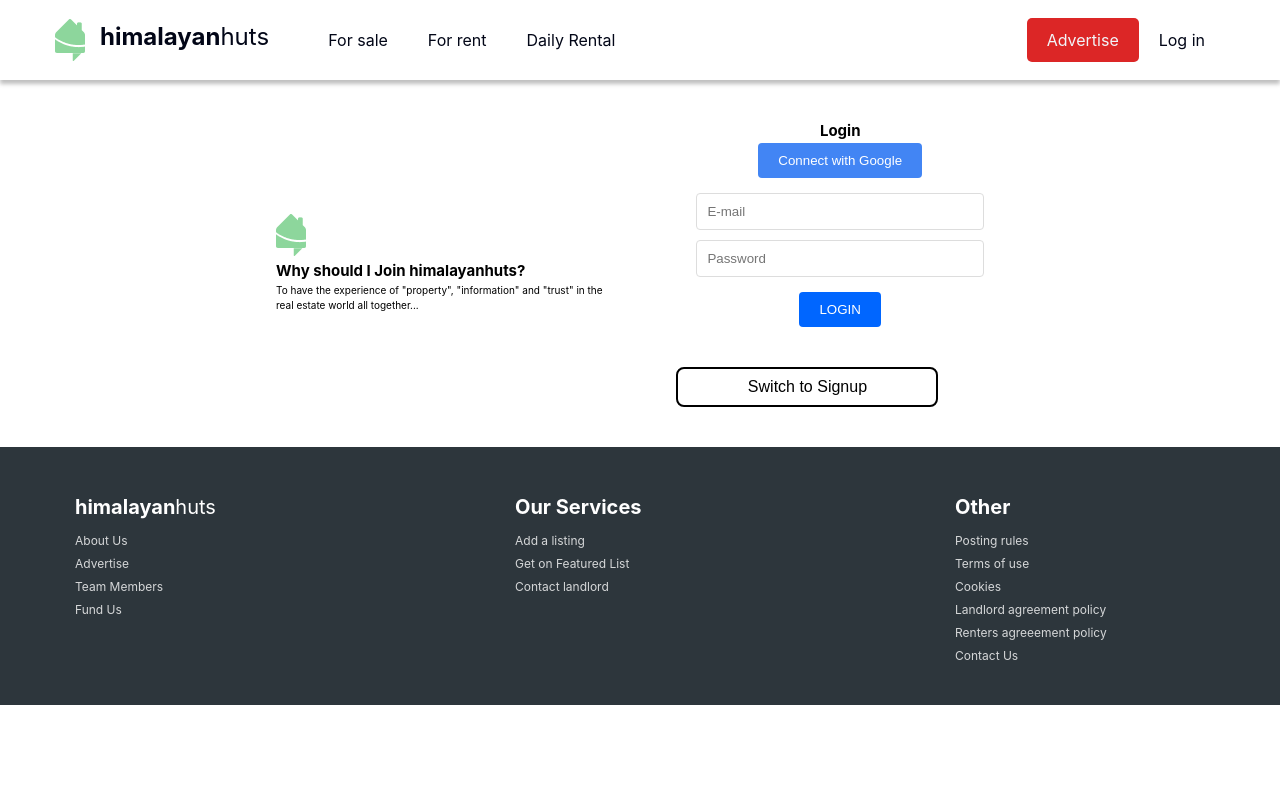
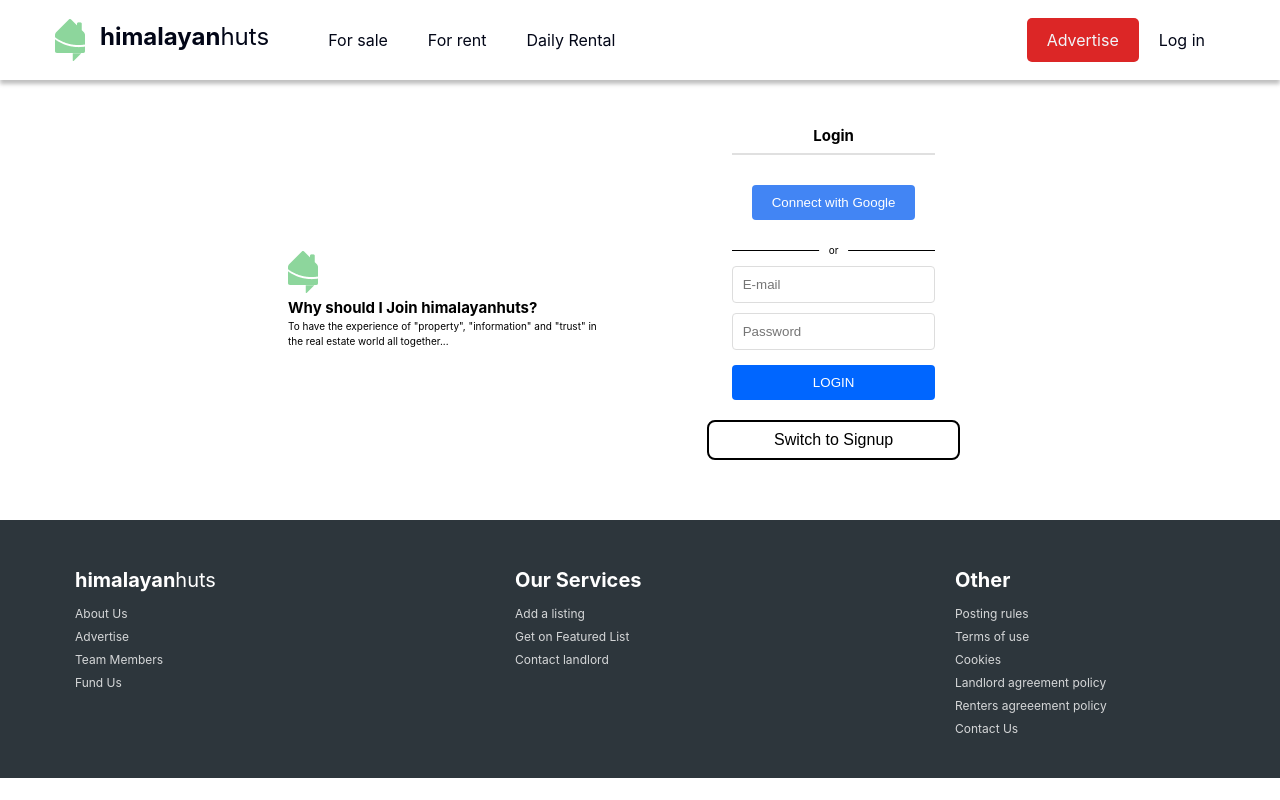
Before and after one commit to developedby-sam/himalayan-huts, a React (Vite) app: page /auth in a window 1280 px wide. Built offline with nearby package versions, Linux system fonts and the light colour scheme.

Commit message:
added login section

```diff
--- a/src/components/loginandsignup/login.component.jsx
+++ b/src/components/loginandsignup/login.component.jsx
@@ -4,9 +4,13 @@ import "./loginsignup.styles.scss";
 const Login = () => {
 	return (
 		<div className='auth__login'>
-			<h2>Login</h2>
+			<h2 className='auth__header'>Login</h2>
 
 			<button className='auth__google-btn'>Connect with Google</button>
+
+			<div className='auth__divider'>
+				<span>or</span>
+			</div>
 
 			<input type='email' placeholder='E-mail' className='auth__input' />
 			<input type='password' placeholder='Password' className='auth__input' />
--- a/src/components/loginandsignup/loginsignup.styles.scss
+++ b/src/components/loginandsignup/loginsignup.styles.scss
@@ -1,8 +1,17 @@
 .auth__signup, .auth__login {
     display: flex;
     flex-direction: column;
-    align-items: center;
-    padding: 20px;
+
+}
+
+.auth__header {
+    font-size: 1.5rem;
+    font-weight: bold;
+    padding: 0.5rem 0;
+    margin-bottom: 1rem;
+    text-align: center;
+    border-bottom: 2px solid #e0e0e0;
+    width: 100%;
 }
 
 .auth__google-btn {
@@ -12,7 +21,8 @@
     border-radius: 4px;
     cursor: pointer;
     border: none;
-    margin-bottom: 10px;
+    margin: 20px;
+
 }
 
 .auth__divider {
--- a/src/components/loginandsignup/signup.component.jsx
+++ b/src/components/loginandsignup/signup.component.jsx
@@ -4,7 +4,7 @@ import "./loginsignup.styles.scss";
 const Signup = () => {
 	return (
 		<div className='auth__signup'>
-			<h2>Sign Up</h2>
+			<h2 className='auth__header'>Sign Up</h2>
 
 			<button className='auth__google-btn'>Connect with Google</button>
 
--- a/src/pages/auth/auth.styles.scss
+++ b/src/pages/auth/auth.styles.scss
@@ -2,6 +2,7 @@
     display: flex;
     align-items: center;
     justify-content: center;
+    margin: 2rem;
 }
 .auth {
     display: flex;
@@ -24,6 +25,10 @@
 
 .auth__right {
     width: 45%;
+    display: flex;
+    align-items: center;
+    flex-direction: column;
+    justify-content: s;
 }
 
 .auth__switch {
```
